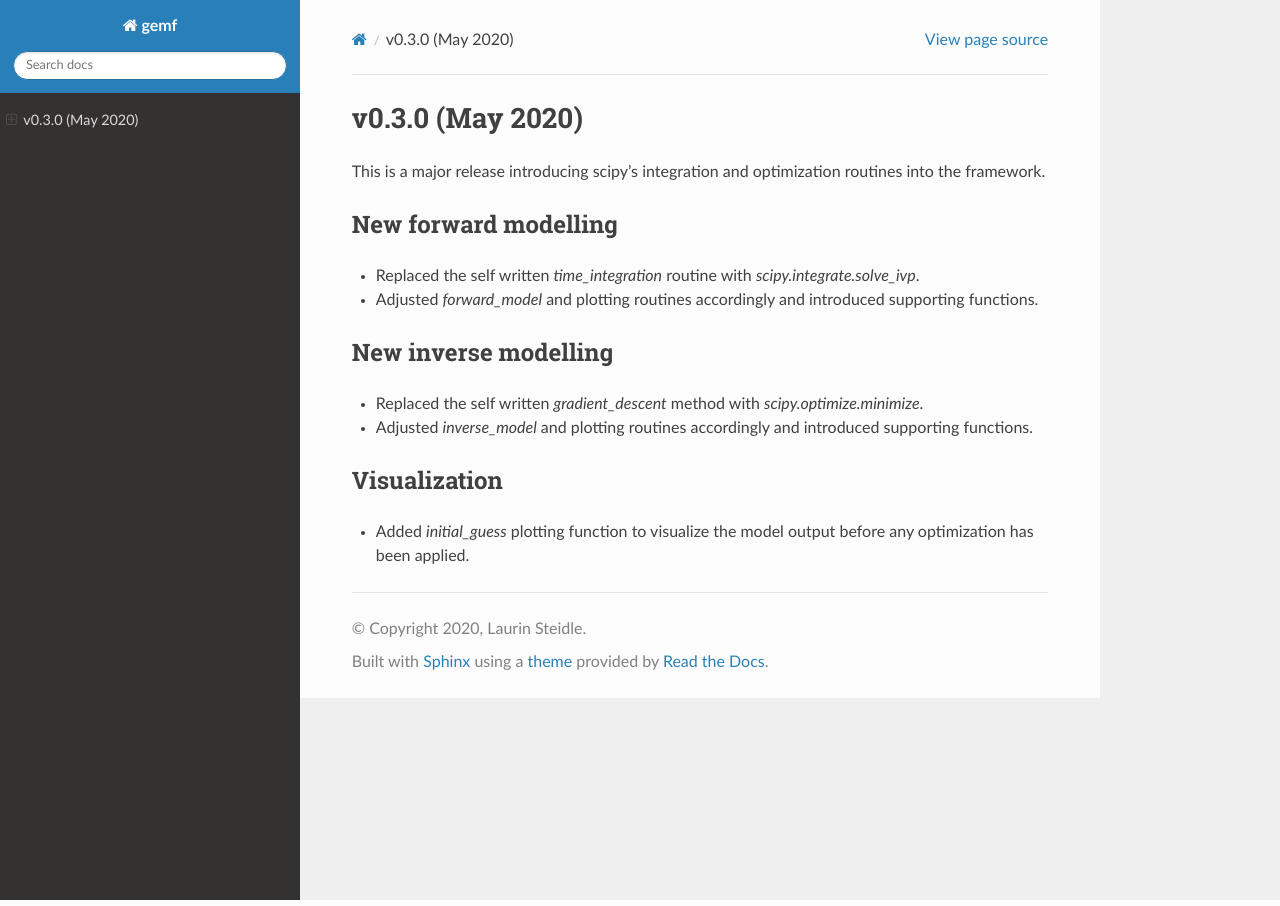
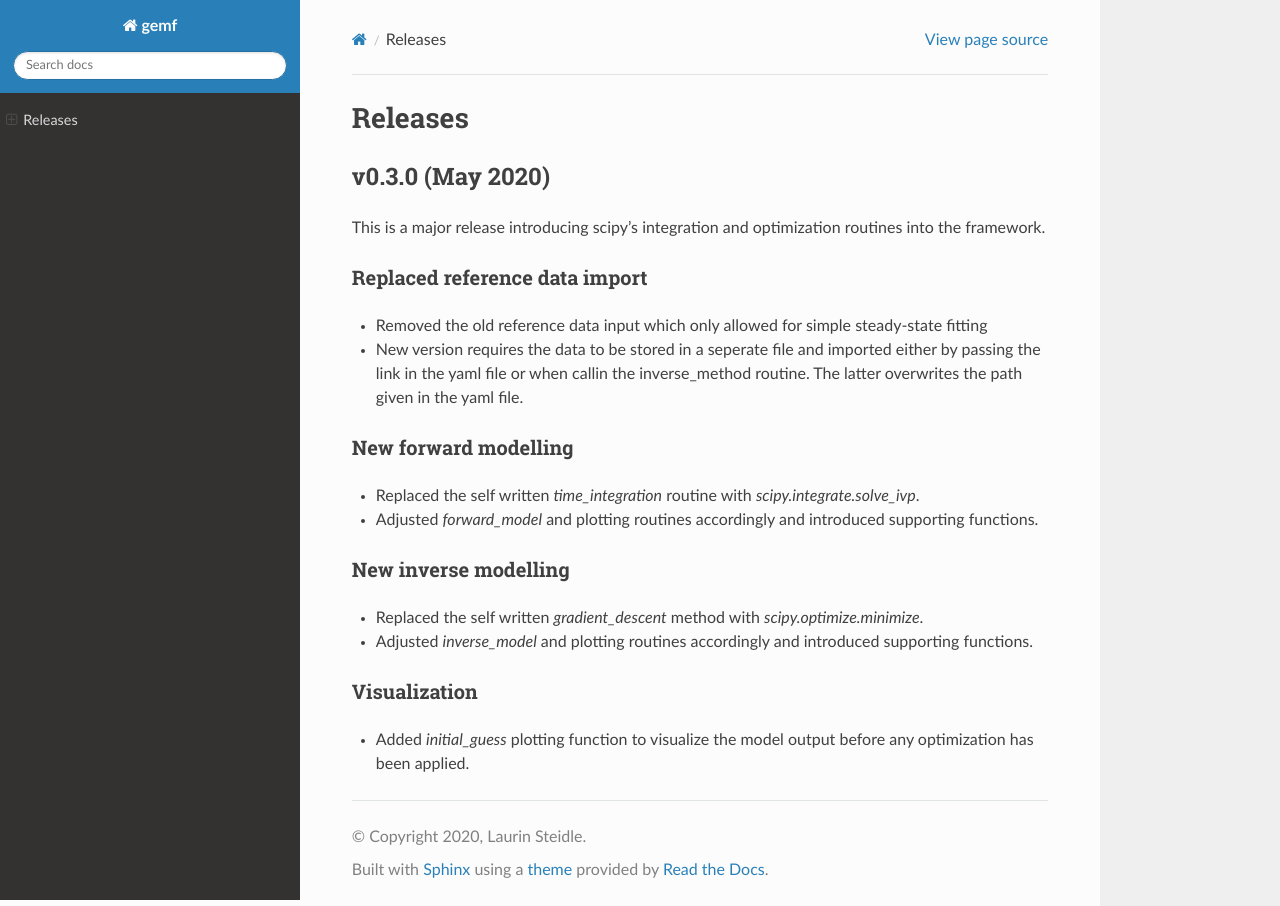
Before and after one commit to 465b/nemf, a Sphinx documentation site: the page built from doc/releases.md, in a window 1280 px wide. Built offline with Sphinx 7.4.7 and the Read the Docs theme 2.0.0, drawn with Linux system fonts in a browser that asks for light colours.

Commit message:
moved releases.md; added notes on data import

```diff
--- a/doc/releases/v0.3.0.md
+++ b/doc/releases.md
@@ -1,17 +1,27 @@
-# v0.3.0 (May 2020)
+# Releases
+
+## v0.3.0 (May 2020)
 
 This is a major release introducing scipy's integration and optimization routines into the framework.
 
-## New forward modelling
+### Replaced reference data import
+
+* Removed the old reference data input which only allowed for simple
+  steady-state fitting
+* New version requires the data to be stored in a seperate file and imported
+  either by passing the link in the yaml file or when callin the inverse_method
+  routine. The latter overwrites the path given in the yaml file.
+
+### New forward modelling
 
 * Replaced the self written *time_integration* routine with *scipy.integrate.solve_ivp*.
 * Adjusted *forward_model* and plotting routines accordingly and introduced supporting functions.
 
-## New inverse modelling
+### New inverse modelling
 
 * Replaced the self written *gradient_descent* method with *scipy.optimize.minimize*.
 * Adjusted *inverse_model* and plotting routines accordingly and introduced supporting functions.
 
-## Visualization
+### Visualization
 
 * Added *initial_guess* plotting function to visualize the model output before any optimization has been applied.
```
